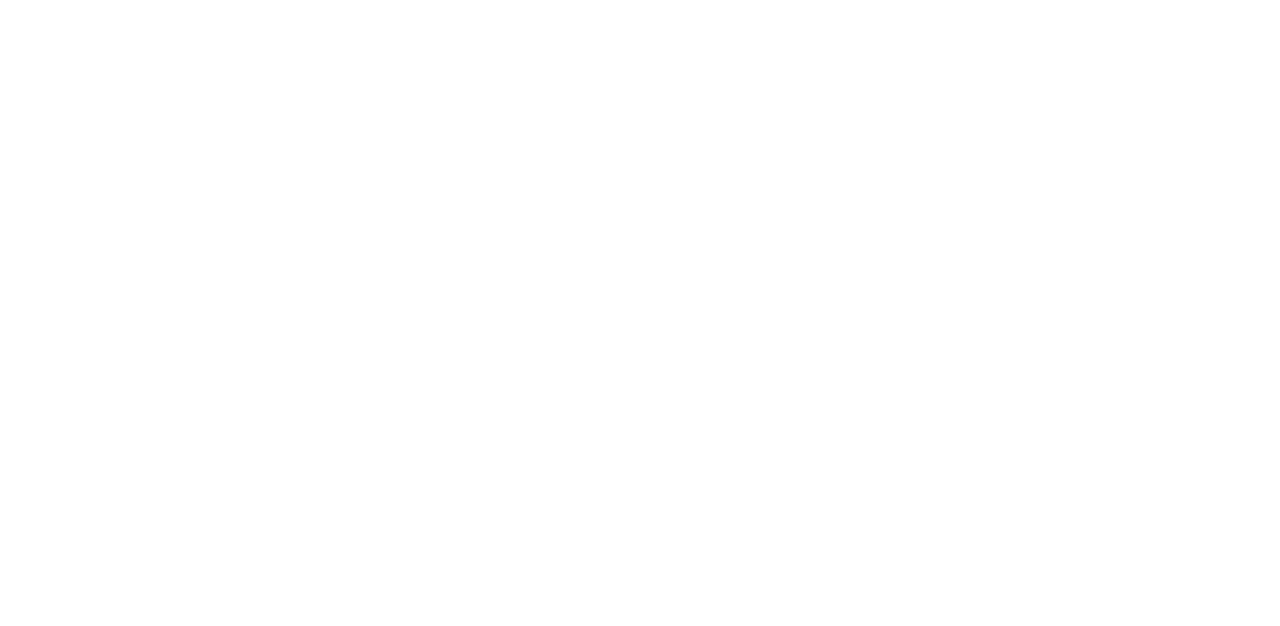
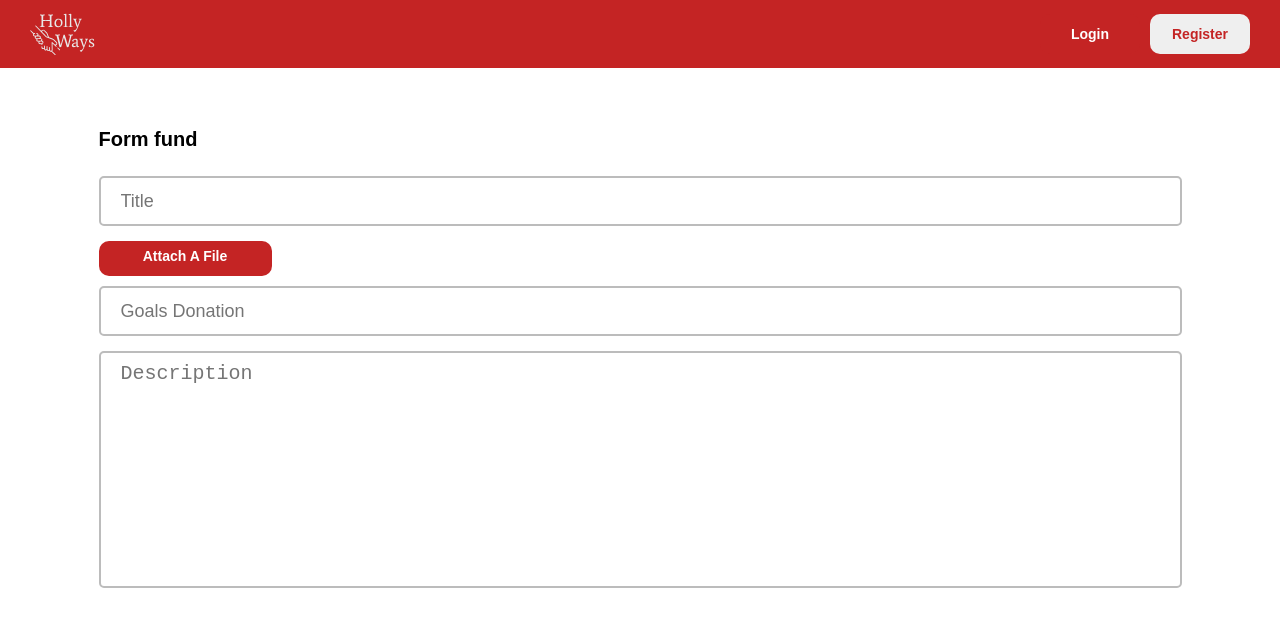
Before and after one commit to ozan1338/FE-HolyWays, a React (Create React App) app: page /form-fund in a window 1280 px wide. Shown: the top 626 px of the page. Built offline with nearby package versions, Linux system fonts and the light colour scheme.

Commit message:
Create Form Fund Page

```diff
--- a/src/App.js
+++ b/src/App.js
@@ -4,6 +4,7 @@
 import DetailsPage from './pages/DetailsPage';
 import UserPage from './pages/UserPage';
 import RaiseFundPage from './pages/RaiseFundPage';
+import FormFund from './pages/FormFund';
 
 function App() {
   return (
@@ -15,6 +16,7 @@
         {/* Later Add id for user */}
         <Route path='/user' component={UserPage} exact />
         <Route path='/raise-fund' component={RaiseFundPage} />
+        <Route path='/form-fund' component={FormFund} />
       </Switch>
     </Router>
   );
--- a/src/index.css
+++ b/src/index.css
@@ -327,7 +327,7 @@
 }
 
 form input[type="text"],
-input[type="password"] {
+input[type="password"], textarea {
   border: 2px solid #bcbcbc;
   display: block;
   width: 100%;
@@ -635,3 +635,55 @@
   font-size: 36px;
   line-height: 44px;
 }
+
+.form-fund-page{
+  display: flex;
+  flex-direction: column;
+}
+
+.form-fund-page-form{
+  display: flex;
+  flex-direction: column;
+  margin-top: 25px;
+  width: 1083px;
+}
+
+
+textarea{
+  resize: none;
+  padding: 10px 20px;
+  font-style: normal;
+  font-weight: normal;
+  font-size: 20px;
+  line-height: 22px;
+  color: #616161;
+}
+
+.form-fund-page-form label{
+  cursor: pointer;
+  border: none;
+  width: 173px;
+  height: 35px;;
+  color: #fff;
+  background-color: #c42424;
+  font-size: 14px;
+  font-weight: 900;
+  line-height: 19px;
+  border-radius: 10px;
+  font-weight: 900;
+  font-size: 14px;
+  line-height: 19px;
+  text-align: center;
+  padding: 6px;
+  margin-bottom: 10px;
+}
+
+input[type=file]{
+  display: none;
+}
+
+
+
+.form-fund-page-form textarea{
+  height: 237px;
+}
--- /dev/null
+++ b/src/pages/FormFund.js
@@ -0,0 +1,23 @@
+import React from 'react'
+import Navbar from '../components/Navbar'
+
+export default function FormFund() {
+    return (
+        <div>
+            <Navbar />
+            <div className='container-2'>
+                <div className='form-fund-page'>
+                    <h1>Form fund</h1>
+                    <form className='form-fund-page-form'>
+                        <input type="text" placeholder='Title' />
+                        <label htmlFor="file-input" >Attach A File</label>
+                        <input id="file-input" type="file" />
+                        <input type="text" placeholder='Goals Donation'/>
+                        <textarea placeholder='Description' />
+                    </form>
+
+                </div>
+            </div>
+        </div>
+    )
+}
```
